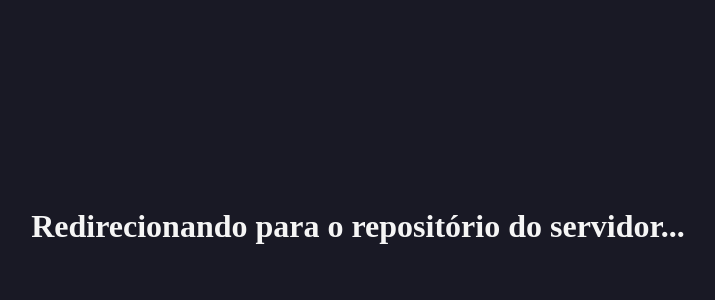
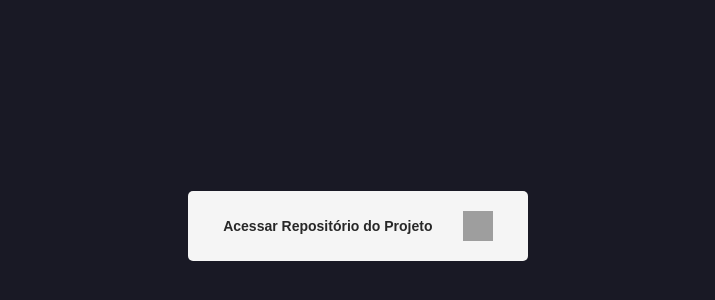
Before and after one commit to thiagowaib/datavest-servidor, a website: page public/index.html in a window 1280 px wide. Shown: the part 182-482 px from the top of the page, without its empty margins (290-1005 px from the left). Drawn offline with Linux system fonts and the light colour scheme; grey boxes are pictures that could not be loaded.

Commit message:
Fix - Glitch

```diff
--- a/public/index.html
+++ b/public/index.html
@@ -4,8 +4,7 @@
     <meta charset="UTF-8">
     <meta http-equiv="X-UA-Compatible" content="IE=edge">
     <meta name="viewport" content="width=device-width, initial-scale=1.0">
-    <meta http-equiv="refresh" content="5; URL='https://www.github.com/thiagowaib/datavest-servidor#readme'"/>
-    <title>Redirecting...</title>
+    <title>DataVest - Redirect</title>
 </head>
 <body style="
     width: 100vw;
@@ -16,11 +15,30 @@
     align-items: center;
     justify-content: center;
 ">
-    <h1 style="
-    font-family: 'Times New Roman', Times, serif;
-    color: whitesmoke;
-    ">
-        Redirecionando para o repositório do servidor...
-    </h1>
+    <a style="
+        background-color: whitesmoke;
+        display: flex;
+        flex-direction: row;
+        width: 300px;
+        padding: 20px;
+        border-radius: 5px;
+        align-items: center;
+        justify-content: space-around;
+        color: #282828;
+        font-size: 14px;
+        font-weight: 700;
+        font-family: 'Arial';
+        cursor: pointer;
+        text-decoration: none;
+    "
+    href="https://www.github.com/thiagowaib/datavest-servidor#readme"
+    target="_blank"
+    >Acessar Repositório do Projeto
+    <img style="
+        width: 30px;
+        height: 30px;
+    "
+    src="https://cdn.jsdelivr.net/gh/devicons/devicon/icons/github/github-original.svg"/>
+</a>
 </body>
 </html>
--- a/src/controllers/ControllerVestibulares/index.js
+++ b/src/controllers/ControllerVestibulares/index.js
@@ -7,7 +7,7 @@ module.exports = {
     /**
     * POST: Cadastrar um novo vestibular (Uso Interno, requer chave de autenticação)
     */
-    criarVestibular_DEBUG(req, res){
+    criarVestibular(req, res){
         const {descricao, data, key} = req.body
         // Busca Usuário pelo Número
         Vestibulares.findOne({descricao: descricao}, async(err, vest) => {
--- a/src/routes.js
+++ b/src/routes.js
@@ -31,8 +31,8 @@ routes.get('/auth', AuthTokenAcesso, authJWT)
  * no controlador referente aos Vestibulares
  * ~ControllerVestibulares
  */
- const {criarVestibular_DEBUG} = require('./controllers')
- routes.post('/criarVestibular', criarVestibular_DEBUG)
+ const {criarVestibular} = require('./controllers')
+ routes.post('/criarVestibular', criarVestibular)
 
 // * Exportação das rotas para main.js
 module.exports = routes
```
